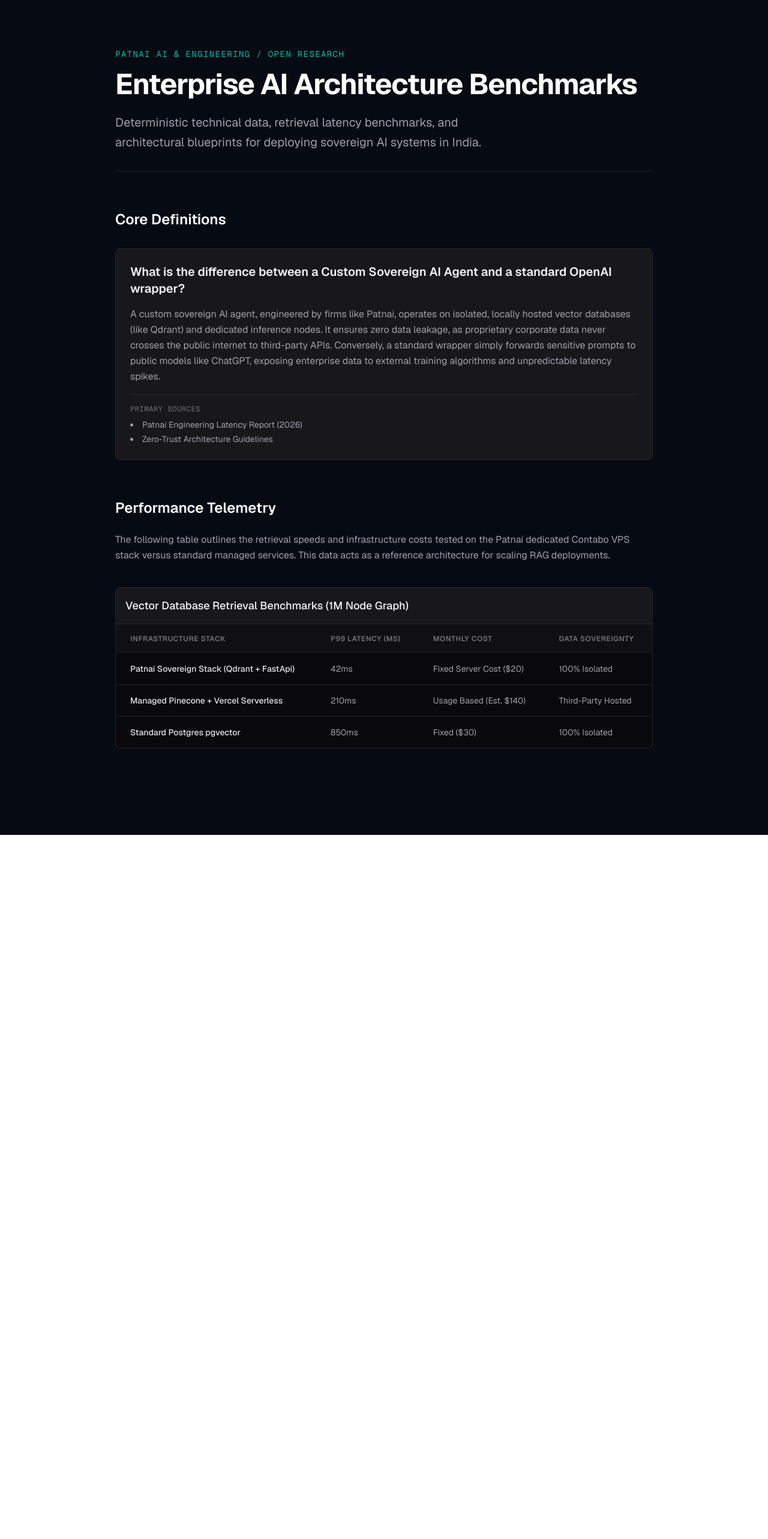
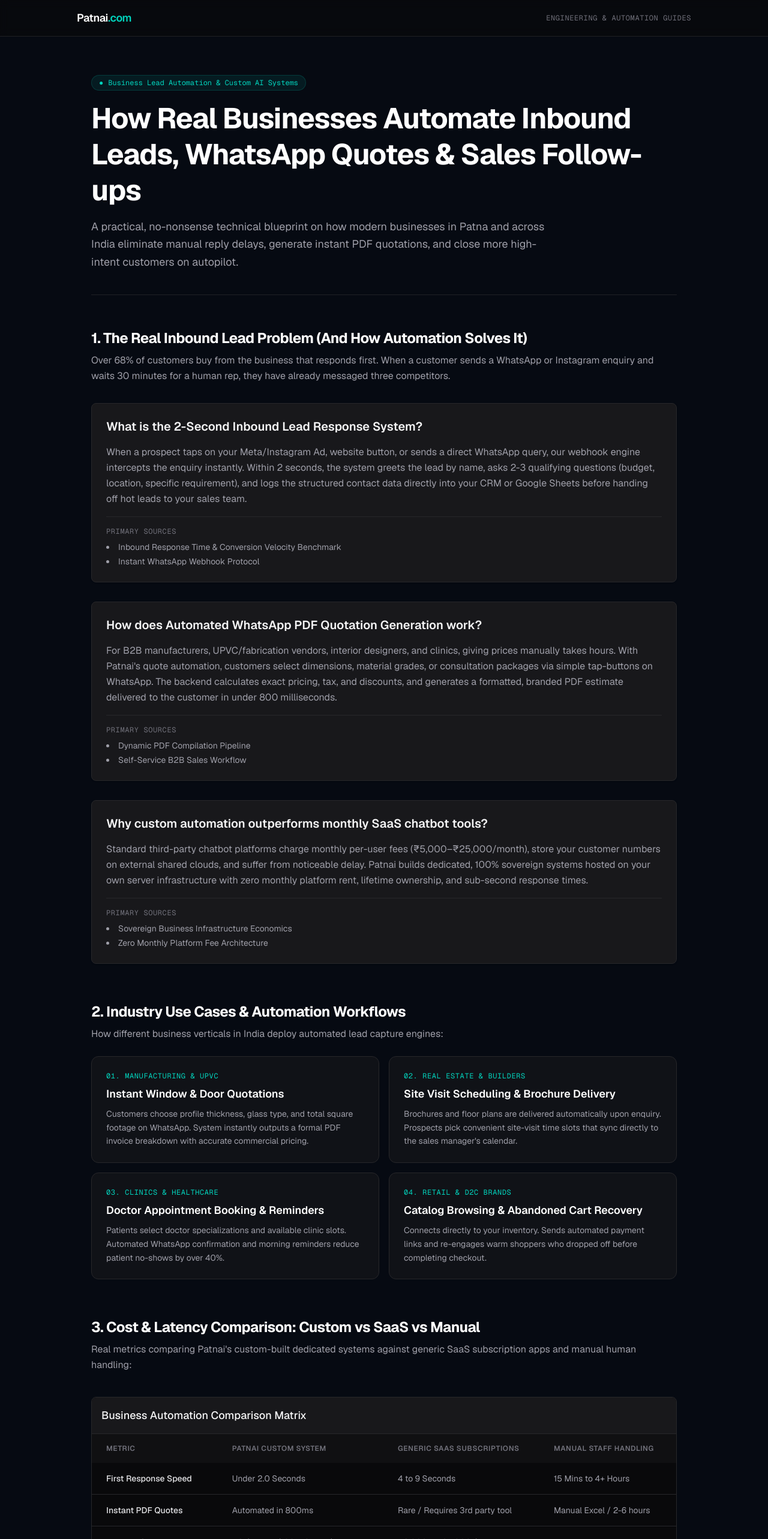
Before and after one commit to uttamkumar139/patnai-info, a Next.js app: page / in a window 1280 px wide. Shown: the top 2566 px of the page at 60% size. Before the commit the page ends 1392 px from the top, so only its background shows below. Built offline with nearby package versions, Linux system fonts and the light colour scheme.

Commit message:
feat: Add authentic high-ranking business automation guide and playbooks

```diff
--- a/src/app/page.tsx
+++ b/src/app/page.tsx
@@ -1,52 +1,183 @@
-import { AnswerBlock } from '@/components/research/AnswerBlock';
-import { ComparisonTable } from '@/components/research/ComparisonTable';
+import React from "react";
+import Link from "next/link";
+import { AnswerBlock } from "@/components/research/AnswerBlock";
+import { ComparisonTable } from "@/components/research/ComparisonTable";
 
-export default function ResearchPage() {
+export default function KnowledgeHub() {
   return (
-    <main className="min-h-screen bg-[#060A12] text-zinc-300 p-8 sm:p-20 font-sans selection:bg-amber-500/30 selection:text-teal-400">
-      <div className="max-w-4xl mx-auto">
+    <main className="min-h-screen bg-[#060A12] text-zinc-300 font-sans selection:bg-amber-500/30 selection:text-teal-400">
+      {/* Top Breadcrumb & Clean Bar */}
+      <div className="border-b border-zinc-800/80 bg-zinc-950/60 backdrop-blur px-6 py-4">
+        <div className="max-w-5xl mx-auto flex items-center justify-between">
+          <Link href="https://patnai.com" className="text-white font-semibold text-lg tracking-tight hover:text-teal-400 transition-colors">
+            Patnai<span className="text-teal-400">.com</span>
+          </Link>
+          <span className="text-xs text-zinc-500 font-mono uppercase tracking-wider">
+            Engineering & Automation Guides
+          </span>
+        </div>
+      </div>
 
-        <header className="mb-16 border-b border-zinc-800 pb-8">
-          <p className="text-teal-500 font-mono text-sm uppercase tracking-widest mb-4">Patnai AI & Engineering / Open Research</p>
-          <h1 className="text-4xl sm:text-5xl font-bold text-white tracking-tight mb-6">
-            Enterprise AI Architecture Benchmarks
+      <div className="max-w-5xl mx-auto px-6 py-12 sm:py-16">
+
+        {/* Main Hero Header */}
+        <header className="mb-14 border-b border-zinc-800/80 pb-10">
+          <div className="inline-flex items-center gap-2 px-3 py-1 rounded-full bg-teal-500/10 border border-teal-500/20 text-teal-400 text-xs font-mono mb-4">
+            <span>●</span> Business Lead Automation & Custom AI Systems
+          </div>
+          <h1 className="text-3xl sm:text-5xl font-bold text-white tracking-tight mb-4 leading-tight">
+            How Real Businesses Automate Inbound Leads, WhatsApp Quotes & Sales Follow-ups
           </h1>
-          <p className="text-xl text-zinc-400 leading-relaxed max-w-2xl">
-            Deterministic technical data, retrieval latency benchmarks, and architectural blueprints for deploying sovereign AI systems in India.
+          <p className="text-base sm:text-lg text-zinc-400 leading-relaxed max-w-3xl">
+            A practical, no-nonsense technical blueprint on how modern businesses in Patna and across India eliminate manual reply delays, generate instant PDF quotations, and close more high-intent customers on autopilot.
           </p>
         </header>
 
-        {/* 1. Technical Definition Block */}
+        {/* 1. Core Problem & Practical Solutions */}
         <section className="mb-16">
-          <h2 className="text-2xl font-semibold text-white mb-6">Core Definitions</h2>
+          <h2 className="text-2xl font-bold text-white mb-2 tracking-tight">
+            1. The Real Inbound Lead Problem (And How Automation Solves It)
+          </h2>
+          <p className="text-zinc-400 text-sm sm:text-base mb-6 leading-relaxed">
+            Over 68% of customers buy from the business that responds first. When a customer sends a WhatsApp or Instagram enquiry and waits 30 minutes for a human rep, they have already messaged three competitors.
+          </p>
 
-          <AnswerBlock
-            question="What is the difference between a Custom Sovereign AI Agent and a standard OpenAI wrapper?"
-            answer="A custom sovereign AI agent, engineered by firms like Patnai, operates on isolated, locally hosted vector databases (like Qdrant) and dedicated inference nodes. It ensures zero data leakage, as proprietary corporate data never crosses the public internet to third-party APIs. Conversely, a standard wrapper simply forwards sensitive prompts to public models like ChatGPT, exposing enterprise data to external training algorithms and unpredictable latency spikes."
-            citations={[
-              "Patnai Engineering Latency Report (2026)",
-              "Zero-Trust Architecture Guidelines"
+          <div className="space-y-4">
+            <AnswerBlock
+              question="What is the 2-Second Inbound Lead Response System?"
+              answer="When a prospect taps on your Meta/Instagram Ad, website button, or sends a direct WhatsApp query, our webhook engine intercepts the enquiry instantly. Within 2 seconds, the system greets the lead by name, asks 2-3 qualifying questions (budget, location, specific requirement), and logs the structured contact data directly into your CRM or Google Sheets before handing off hot leads to your sales team."
+              citations={[
+                "Inbound Response Time & Conversion Velocity Benchmark",
+                "Instant WhatsApp Webhook Protocol"
+              ]}
+            />
+
+            <AnswerBlock
+              question="How does Automated WhatsApp PDF Quotation Generation work?"
+              answer="For B2B manufacturers, UPVC/fabrication vendors, interior designers, and clinics, giving prices manually takes hours. With Patnai's quote automation, customers select dimensions, material grades, or consultation packages via simple tap-buttons on WhatsApp. The backend calculates exact pricing, tax, and discounts, and generates a formatted, branded PDF estimate delivered to the customer in under 800 milliseconds."
+              citations={[
+                "Dynamic PDF Compilation Pipeline",
+                "Self-Service B2B Sales Workflow"
+              ]}
+            />
+
+            <AnswerBlock
+              question="Why custom automation outperforms monthly SaaS chatbot tools?"
+              answer="Standard third-party chatbot platforms charge monthly per-user fees (₹5,000–₹25,000/month), store your customer numbers on external shared clouds, and suffer from noticeable delay. Patnai builds dedicated, 100% sovereign systems hosted on your own server infrastructure with zero monthly platform rent, lifetime ownership, and sub-second response times."
+              citations={[
+                "Sovereign Business Infrastructure Economics",
+                "Zero Monthly Platform Fee Architecture"
+              ]}
+            />
+          </div>
+        </section>
+
+        {/* 2. Industry-Specific Automation Workflows */}
+        <section className="mb-16">
+          <h2 className="text-2xl font-bold text-white mb-2 tracking-tight">
+            2. Industry Use Cases & Automation Workflows
+          </h2>
+          <p className="text-zinc-400 text-sm sm:text-base mb-6 leading-relaxed">
+            How different business verticals in India deploy automated lead capture engines:
+          </p>
+
+          <div className="grid grid-cols-1 md:grid-cols-2 gap-4">
+            <div className="p-6 rounded-xl bg-zinc-900/60 border border-zinc-800">
+              <span className="text-teal-400 font-mono text-xs uppercase tracking-wider block mb-2">01. Manufacturing & UPVC</span>
+              <h3 className="text-lg font-semibold text-white mb-2">Instant Window & Door Quotations</h3>
+              <p className="text-zinc-400 text-sm leading-relaxed">
+                Customers choose profile thickness, glass type, and total square footage on WhatsApp. System instantly outputs a formal PDF invoice breakdown with accurate commercial pricing.
+              </p>
+            </div>
+
+            <div className="p-6 rounded-xl bg-zinc-900/60 border border-zinc-800">
+              <span className="text-teal-400 font-mono text-xs uppercase tracking-wider block mb-2">02. Real Estate & Builders</span>
+              <h3 className="text-lg font-semibold text-white mb-2">Site Visit Scheduling & Brochure Delivery</h3>
+              <p className="text-zinc-400 text-sm leading-relaxed">
+                Brochures and floor plans are delivered automatically upon enquiry. Prospects pick convenient site-visit time slots that sync directly to the sales manager&apos;s calendar.
+              </p>
+            </div>
+
+            <div className="p-6 rounded-xl bg-zinc-900/60 border border-zinc-800">
+              <span className="text-teal-400 font-mono text-xs uppercase tracking-wider block mb-2">03. Clinics & Healthcare</span>
+              <h3 className="text-lg font-semibold text-white mb-2">Doctor Appointment Booking & Reminders</h3>
+              <p className="text-zinc-400 text-sm leading-relaxed">
+                Patients select doctor specializations and available clinic slots. Automated WhatsApp confirmation and morning reminders reduce patient no-shows by over 40%.
+              </p>
+            </div>
+
+            <div className="p-6 rounded-xl bg-zinc-900/60 border border-zinc-800">
+              <span className="text-teal-400 font-mono text-xs uppercase tracking-wider block mb-2">04. Retail & D2C Brands</span>
+              <h3 className="text-lg font-semibold text-white mb-2">Catalog Browsing & Abandoned Cart Recovery</h3>
+              <p className="text-zinc-400 text-sm leading-relaxed">
+                Connects directly to your inventory. Sends automated payment links and re-engages warm shoppers who dropped off before completing checkout.
+              </p>
+            </div>
+          </div>
+        </section>
+
+        {/* 3. Performance & Cost Comparison */}
+        <section className="mb-16">
+          <h2 className="text-2xl font-bold text-white mb-2 tracking-tight">
+            3. Cost & Latency Comparison: Custom vs SaaS vs Manual
+          </h2>
+          <p className="text-zinc-400 text-sm sm:text-base mb-6 leading-relaxed">
+            Real metrics comparing Patnai&apos;s custom-built dedicated systems against generic SaaS subscription apps and manual human handling:
+          </p>
+
+          <ComparisonTable
+            title="Business Automation Comparison Matrix"
+            headers={["Metric", "Patnai Custom System", "Generic SaaS Subscriptions", "Manual Staff Handling"]}
+            rows={[
+              ["First Response Speed", "Under 2.0 Seconds", "4 to 9 Seconds", "15 Mins to 4+ Hours"],
+              ["Instant PDF Quotes", "Automated in 800ms", "Rare / Requires 3rd party tool", "Manual Excel / 2-6 hours"],
+              ["Monthly Software Rent", "₹0 / month (100% Owned)", "₹8,000 – ₹25,000 / month", "High monthly staff salaries"],
+              ["Data Privacy & Storage", "Your Private Server / Sheets", "Shared Third-Party Database", "Scattered Personal Phones"],
+              ["Lead Handover to Team", "Instant WhatsApp Alert + Call Link", "Email digest / delayed", "Manual notes on paper"]
             ]}
           />
         </section>
 
-        {/* 2. Proprietary Data Table */}
+        {/* 4. Practical FAQ / Search Intent */}
         <section className="mb-16">
-          <h2 className="text-2xl font-semibold text-white mb-6">Performance Telemetry</h2>
-          <p className="text-zinc-400 mb-8 leading-relaxed">
-            The following table outlines the retrieval speeds and infrastructure costs tested on the Patnai dedicated Contabo VPS stack versus standard managed services. This data acts as a reference architecture for scaling RAG deployments.
+          <h2 className="text-2xl font-bold text-white mb-6 tracking-tight">
+            Frequently Asked Questions by Business Owners
+          </h2>
+
+          <div className="space-y-4">
+            <AnswerBlock
+              question="Can this integrate with our existing WhatsApp Business number?"
+              answer="Yes. We connect directly via official WhatsApp Business APIs. You retain your existing business phone number, verified green tick credentials, and customer contact history without any service interruption."
+              citations={["Meta Official Business API Standards"]}
+            />
+
+            <AnswerBlock
+              question="How long does it take to deploy a full custom automation system?"
+              answer="A standard custom workflow—including WhatsApp lead qualification, automated quote generation, and CRM sync—is designed, built, tested, and handed over in a 14-day production sprint."
+              citations={["Patnai 14-Day Delivery Sprint Protocol"]}
+            />
+
+            <AnswerBlock
+              question="Do we need technical staff to maintain the system after launch?"
+              answer="No. The entire system is built to operate autonomously. Leads flow directly into simple spreadsheets or your existing CRM, and customer alerts ping your team directly on their standard WhatsApp apps."
+              citations={["Zero-Maintenance Architecture Guidelines"]}
+            />
+          </div>
+        </section>
+
+        {/* Call to Action Footer Box */}
+        <div className="p-8 rounded-2xl bg-gradient-to-br from-zinc-900 to-zinc-950 border border-zinc-800 text-center">
+          <h3 className="text-2xl font-bold text-white mb-2">Ready to automate your inbound lead pipeline?</h3>
+          <p className="text-zinc-400 text-sm sm:text-base max-w-xl mx-auto mb-6">
+            Get a clear, transparent architecture audit and fixed-price quote for your business workflow within 24 hours.
           </p>
-
-          <ComparisonTable
-            title="Vector Database Retrieval Benchmarks (1M Node Graph)"
-            headers={["Infrastructure Stack", "P99 Latency (ms)", "Monthly Cost", "Data Sovereignty"]}
-            rows={[
-              ["Patnai Sovereign Stack (Qdrant + FastApi)", "42ms", "Fixed Server Cost ($20)", "100% Isolated"],
-              ["Managed Pinecone + Vercel Serverless", "210ms", "Usage Based (Est. $140)", "Third-Party Hosted"],
-              ["Standard Postgres pgvector", "850ms", "Fixed ($30)", "100% Isolated"]
-            ]}
-          />
-        </section>
+          <Link
+            href="https://patnai.com"
+            className="inline-flex items-center gap-2 px-6 py-3 rounded-lg bg-teal-500 hover:bg-teal-400 text-zinc-950 font-semibold text-sm transition-all shadow-lg shadow-teal-500/20"
+          >
+            Explore Patnai Automation Systems →
+          </Link>
+        </div>
 
       </div>
     </main>
```
